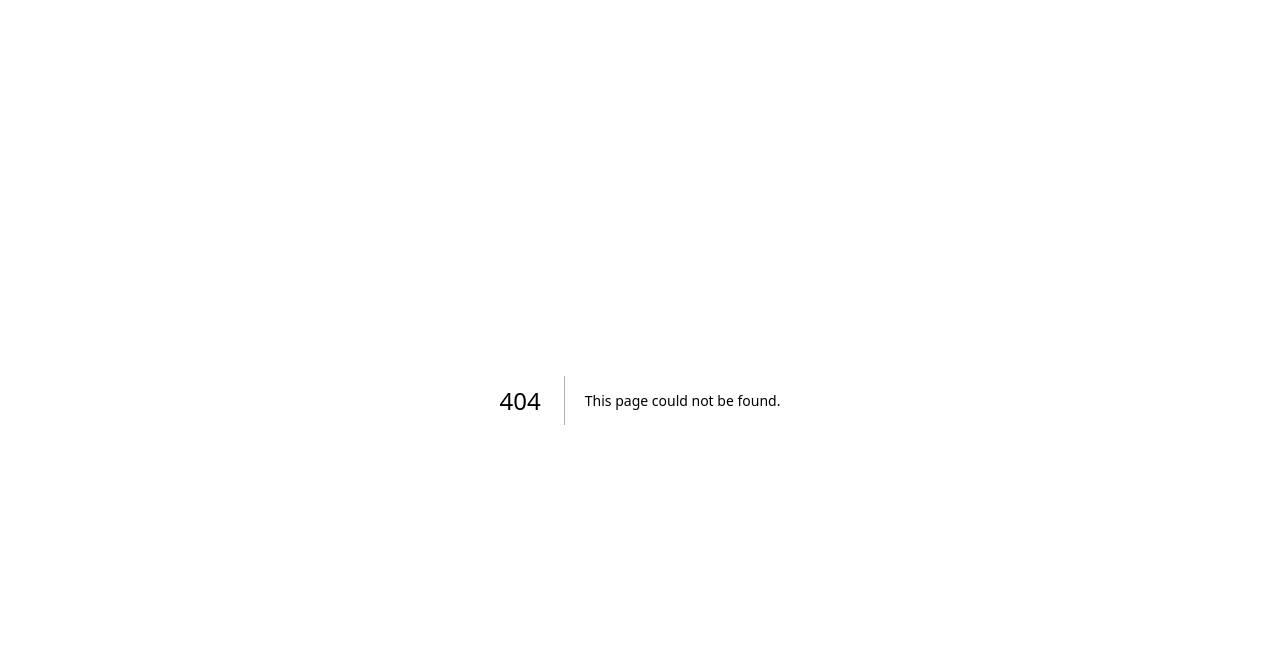
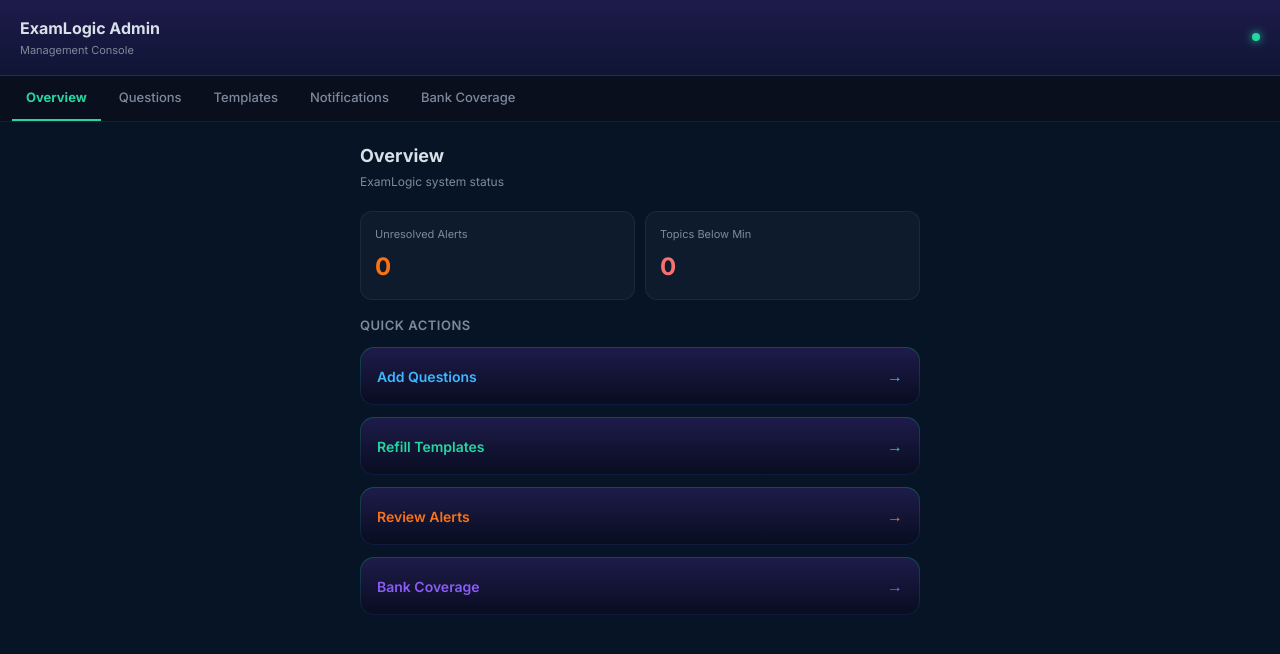
Before and after one commit to examforge99/examlogic, a Next.js app: page /admin in a window 1280 px wide. Before the commit this address had no page. Shown: the top 654 px of the page. Built offline with nearby package versions, Linux system fonts and the light colour scheme; no server answers.

Commit message:
Add AdminOverview component with stats and shortcuts

```diff
--- /dev/null
+++ b/src/app/admin/page.tsx
@@ -0,0 +1,91 @@
+// app/admin/page.tsx
+
+"use client";
+
+import { useEffect, useState } from "react";
+import { useRouter } from "next/navigation";
+
+const CARD_STYLE: React.CSSProperties = {
+  borderRadius: "14px",
+  padding: "16px",
+  background: "linear-gradient(to bottom, #1E1B4B, #080D1F) padding-box, linear-gradient(to bottom, rgba(37,214,162,0.3), rgba(55,48,163,0.2)) border-box",
+  border: "1px solid transparent",
+  marginBottom: "12px",
+};
+
+const STAT_CARD: React.CSSProperties = {
+  borderRadius: "12px",
+  padding: "14px",
+  background: "rgba(255,255,255,0.03)",
+  border: "1px solid rgba(255,255,255,0.06)",
+  flex: 1,
+};
+
+export default function AdminOverview() {
+  const router = useRouter();
+  const [stats, setStats] = useState<any>(null);
+  const [loading, setLoading] = useState(true);
+
+  useEffect(() => {
+    async function load() {
+      try {
+        const [notifRes, bankRes] = await Promise.all([
+          fetch("/api/admin/notifications"),
+          fetch("/api/admin/bank/coverage"),
+        ]);
+        const notif = await notifRes.json();
+        const bank = await bankRes.json();
+        setStats({ notif, bank });
+      } catch {
+        // ignore
+      } finally {
+        setLoading(false);
+      }
+    }
+    load();
+  }, []);
+
+  const shortcuts = [
+    { label: "Add Questions", accent: "#3FB7FF", path: "/admin/questions" },
+    { label: "Refill Templates", accent: "#25d6a2", path: "/admin/templates" },
+    { label: "Review Alerts", accent: "#F97316", path: "/admin/notifications" },
+    { label: "Bank Coverage", accent: "#8B5CF6", path: "/admin/bank" },
+  ];
+
+  return (
+    <div>
+      <div style={{ fontSize: "18px", fontWeight: 700, color: "#D8E0E8", marginBottom: "4px" }}>Overview</div>
+      <div style={{ fontSize: "12px", color: "#7D8A9A", marginBottom: "20px" }}>ExamLogic system status</div>
+
+      {/* Stats */}
+      <div style={{ display: "flex", gap: "10px", marginBottom: "16px" }}>
+        <div style={STAT_CARD}>
+          <div style={{ fontSize: "11px", color: "#7D8A9A", marginBottom: "6px" }}>Unresolved Alerts</div>
+          <div style={{ fontSize: "24px", fontWeight: 700, color: loading ? "#7D8A9A" : "#F97316" }}>
+            {loading ? "—" : stats?.notif?.notifications?.length ?? 0}
+          </div>
+        </div>
+        <div style={STAT_CARD}>
+          <div style={{ fontSize: "11px", color: "#7D8A9A", marginBottom: "6px" }}>Topics Below Min</div>
+          <div style={{ fontSize: "24px", fontWeight: 700, color: loading ? "#7D8A9A" : "#F87171" }}>
+            {loading ? "—" : stats?.bank?.below_threshold ?? 0}
+          </div>
+        </div>
+      </div>
+
+      {/* Shortcuts */}
+      <div style={{ fontSize: "13px", fontWeight: 600, color: "#7D8A9A", marginBottom: "12px", textTransform: "uppercase", letterSpacing: "0.5px" }}>
+        Quick Actions
+      </div>
+
+      {shortcuts.map((s, i) => (
+        <div key={i} style={CARD_STYLE} onClick={() => router.push(s.path)}>
+          <div style={{ display: "flex", alignItems: "center", justifyContent: "space-between" }}>
+            <div style={{ fontSize: "14px", fontWeight: 600, color: s.accent }}>{s.label}</div>
+            <div style={{ fontSize: "16px", color: s.accent }}>→</div>
+          </div>
+        </div>
+      ))}
+    </div>
+  );
+  }
```
